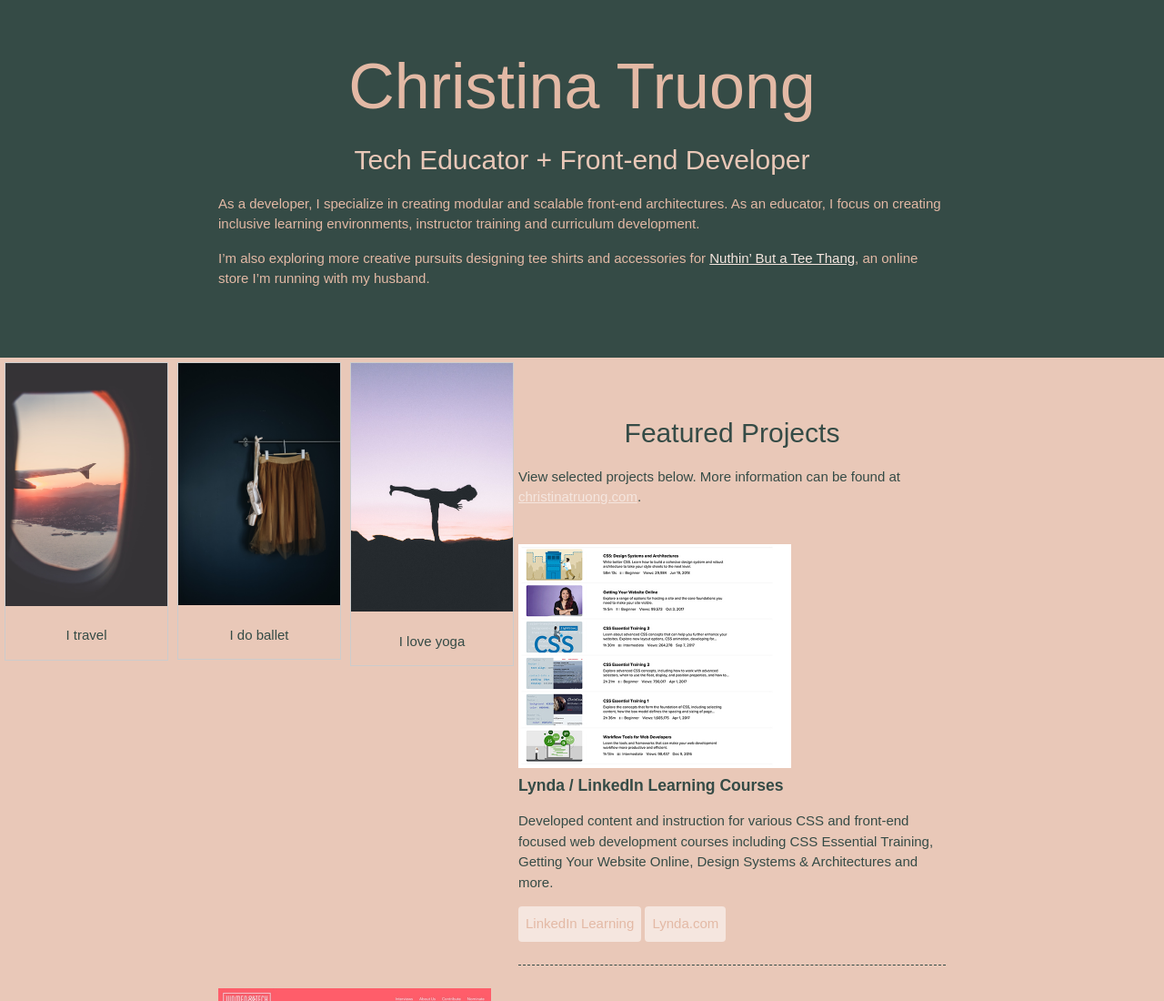
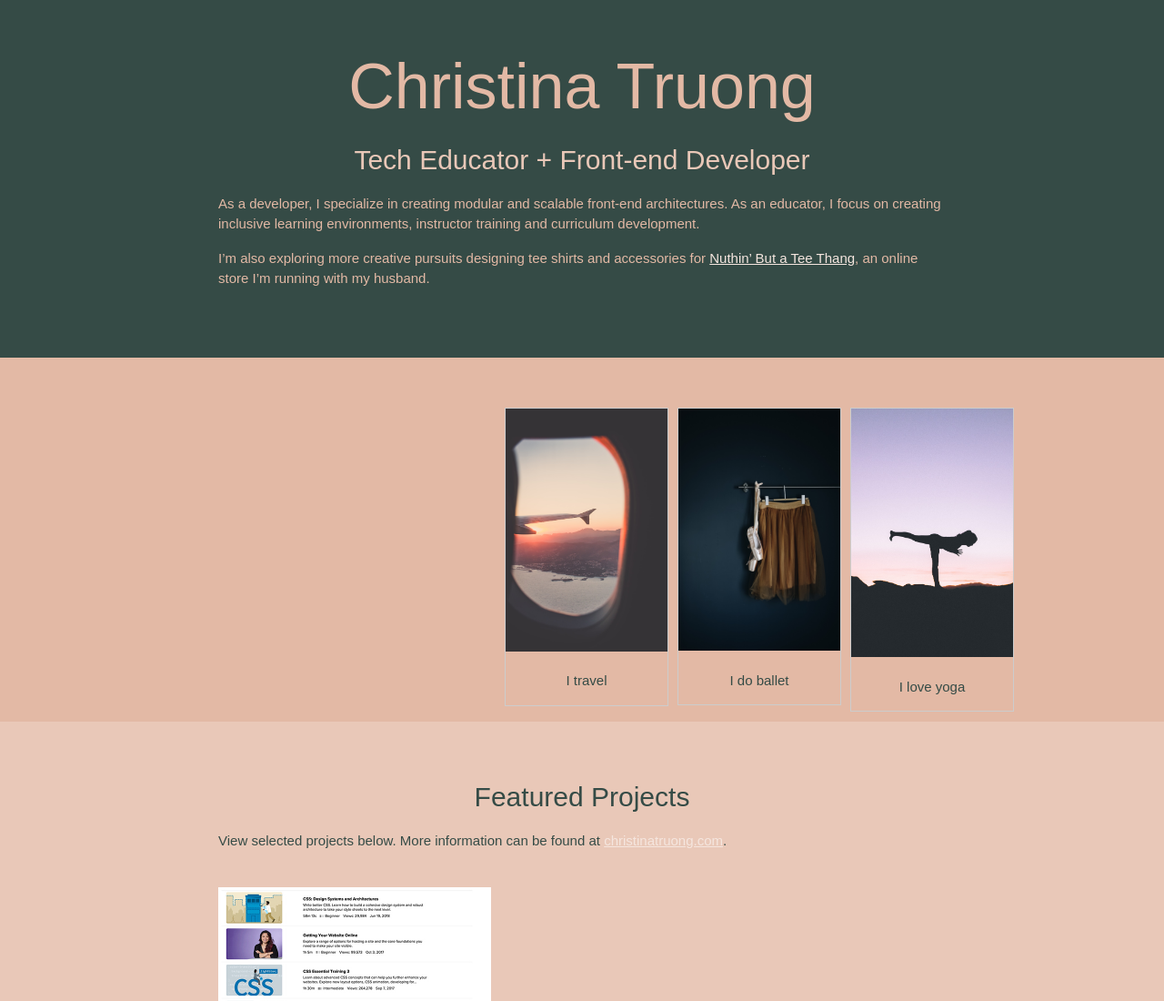
Before and after one commit to smarandafranciuc/Smaranda_Franciuc_Challenge_2_CSS, a plain HTML site: page index.html in a window 1280 px wide. Shown: the top 1100 px of the page at 91% size. Drawn offline with Linux system fonts and the light colour scheme; a web font is replaced by a local one.

Commit message:
final changes about the gallery

```diff
--- a/css/styles.css
+++ b/css/styles.css
@@ -100,9 +100,23 @@ header {
 }
 
 
-/*GALLERY */
+/* GALLERY
+------------------------------------*/
+.gallery {
+  background: #e3b9a5;
+  height: 400px;
+}
 
-div.gallery {
+.galleryWrapper {
+  height: 100%;
+  align-items: center;
+  display: block;
+  padding-top: 50px;
+  margin-left: 550px;
+}
+
+.galleryItem {
+
   align-items: center;
   margin: 5px;
   border: 1px solid #ccc;
@@ -110,16 +124,17 @@ div.gallery {
   width: 180px;
 }
 
-div.gallery:hover {
+.galleryItem:hover {
   border: 1px solid #777;
 }
 
-div.gallery img {
+.galleryItem img {
+  align-items: center;
   width: 100%;
   height: auto;
 }
 
-div.desc {
+.desc {
   padding: 15px;
   text-align: center;
 }
@@ -162,6 +177,7 @@ h5{
   font-size: 20px;
 }
 .backbutton{
+  position: absolute;
   background: #e3b9a5;
   padding:5px;
   border-radius:4px;
--- a/index.html
+++ b/index.html
@@ -26,28 +26,31 @@
       </div>
     </header>
 
-
-    <div class="gallery">
+    <!-- ************ GALLERY  ************** -->
+    <section class="gallery">
+      <div class="galleryWrapper">
+        <div class="galleryItem">
           <a target="_blank" href="images/img_travel.jpg">
             <img src="images/img_travel.jpg" alt="Travel" width="600" height="400">
           </a>
           <div class="desc">I travel</div>
         </div>
 
-    <div class="gallery">
+        <div class="galleryItem">
           <a target="_blank" href="images/img_ballet.jpg">
             <img src="images/img_ballet.jpg" alt="Ballet" width="600" height="400">
           </a>
           <div class="desc">I do ballet</div>
         </div>
 
-    <div class="gallery">
+        <div class="galleryItem">
           <a target="_blank" href="images/img_yoga.jpg">
             <img src="images/img_yoga.jpg" alt="Northern Lights" width="600" height="400">
           </a>
           <div class="desc">I love yoga</div>
         </div>
-
+      </div>
+    </section>
 
     <!-- ************ PROJECTS / PORTFOLIO  ************** -->
     <section class="projects">
@@ -94,7 +97,9 @@
 
     <!--WORK EXPERIENCE BUTTON-->
     <section class="button">
-      <a  href = work-experience.html> <h4>CHECK OUT MY WORK EXPERIENCE HERE!</h4></a>
+      <a href=work-experience.html>
+        <h4>CHECK OUT MY WORK EXPERIENCE HERE!</h4>
+      </a>
     </section>
 
 
```
Also changed, not shown: 2 other files. Lines whose indentation alone changed are shown as unchanged.
